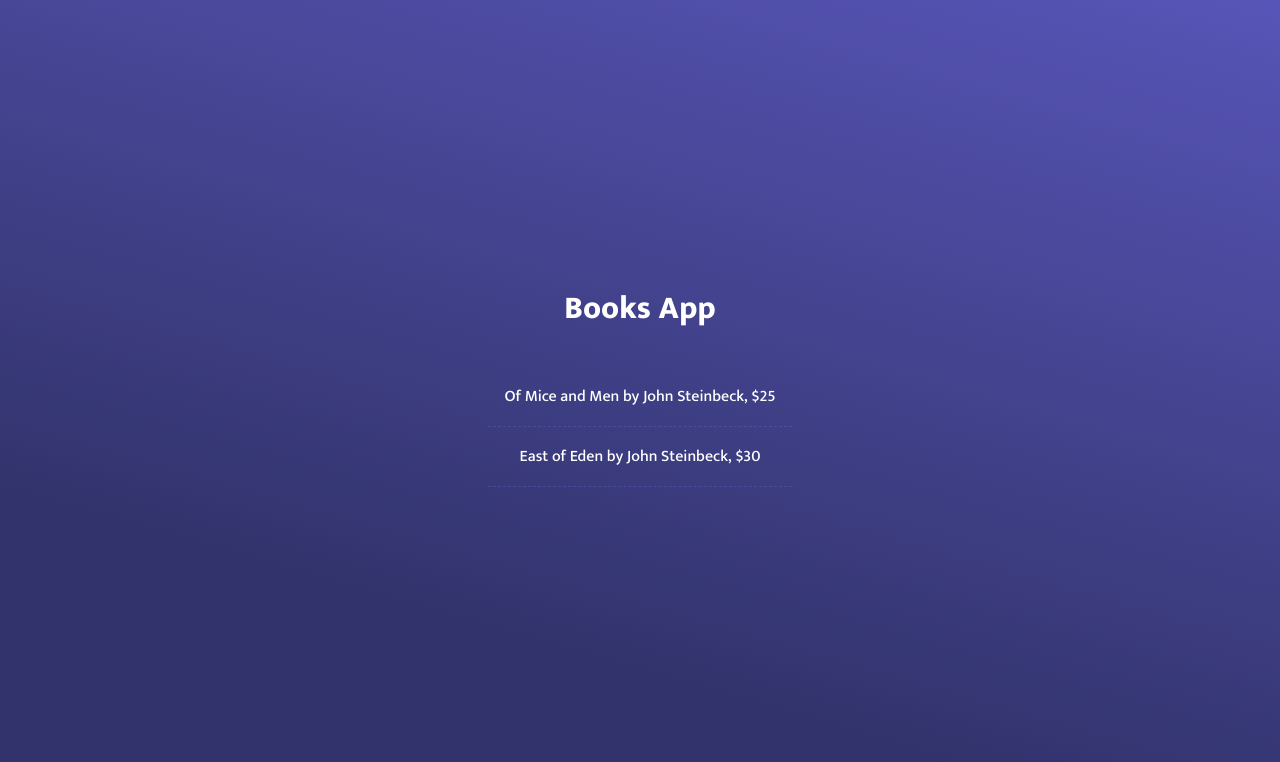
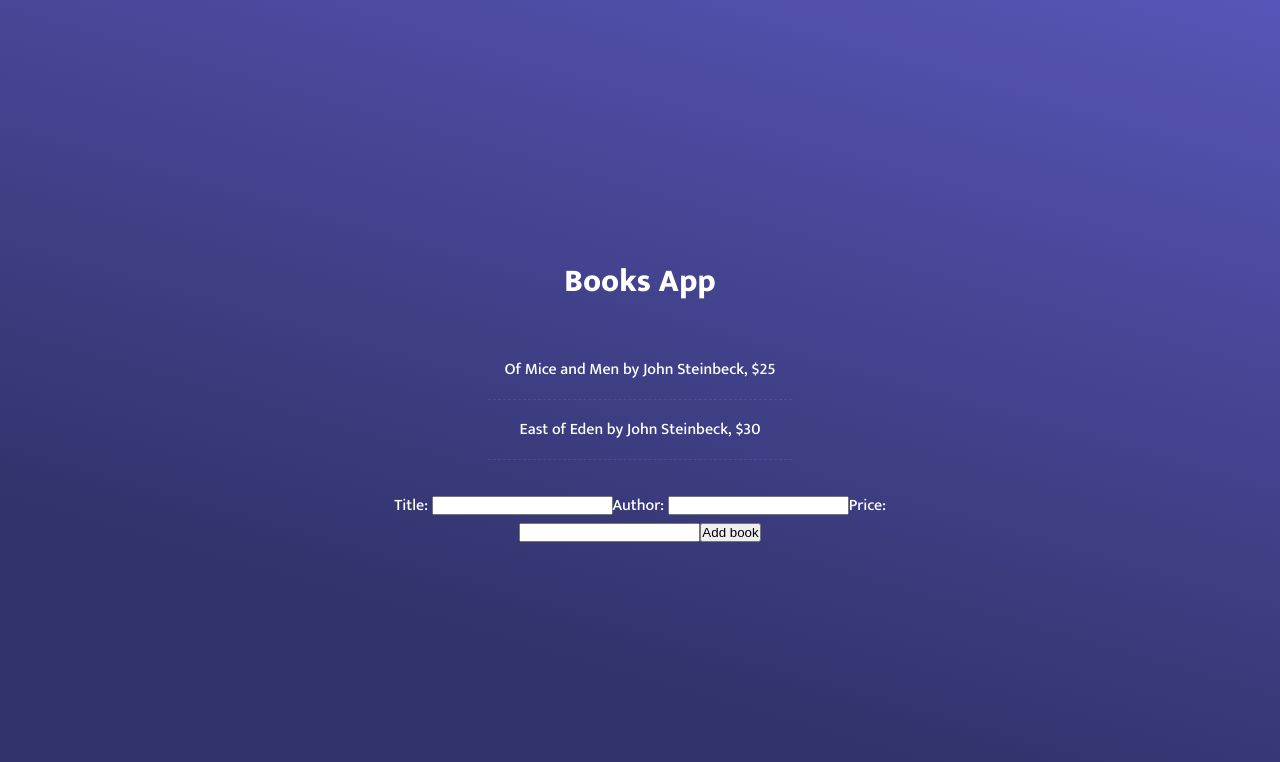
Before and after one commit to litewskidev/ts-books-app, a React (Create React App) app: page / in a window 1280 px wide. Shown: the top 762 px of the page. Built offline with nearby package versions, Linux system fonts and the light colour scheme.

Commit message:
add AddBookForm component & set states

```diff
--- a/src/App.tsx
+++ b/src/App.tsx
@@ -1,6 +1,9 @@
 import { FC, useState } from 'react';
+import { Book } from './interfaces/Book.interface';
 import BooksList from './components/BooksList/BooksList';
-import { Book } from './interfaces/Book.interface';
+import AddBookForm from './components/AddBookForm/AddBookForm';
+
+
 
 const booksData: Book[] = [
   { id: 'te1314derw', title: 'Of Mice and Men', author: 'John Steinbeck', price: 25 },
@@ -17,6 +20,7 @@ const App: FC = () => {
         <h1>Books App</h1>
       </header>
       <BooksList books={books} />
+      <AddBookForm />
     </div>
   );
 };
--- /dev/null
+++ b/src/components/AddBookForm/AddBookForm.tsx
@@ -0,0 +1,23 @@
+import { FC, useState } from "react";
+
+type Props = {
+
+};
+
+const AddBookForm: FC<Props> = () => {
+
+  const [title, setTitle] = useState<string>('');
+  const [author, setAuthor] = useState<string>('');
+  const [price, setPrice] = useState<number>(0);
+
+  return(
+    <form className="add-book-form">
+      Title: <input onChange={e => setTitle(e.target.value)} type="text" />
+      Author: <input onChange={e => setAuthor(e.target.value)} type="text" />
+      Price: <input onChange={e => setPrice(parseInt(e.target.value))} type="number" />
+      <button>Add book</button>
+    </form>
+  );
+};
+
+export default AddBookForm;
```
Also changed, not shown: src/components/AddBookForm/AddBookForm.css (added).
